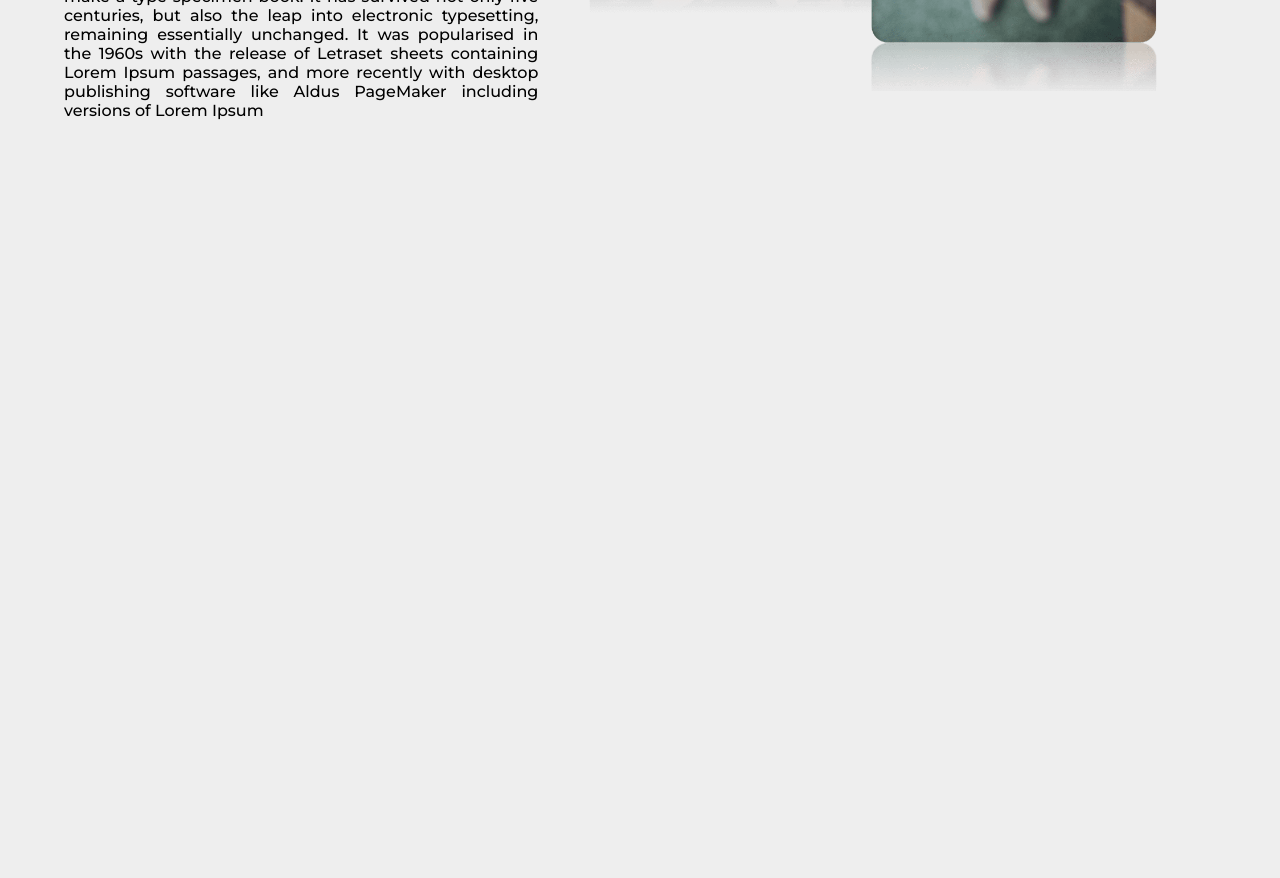
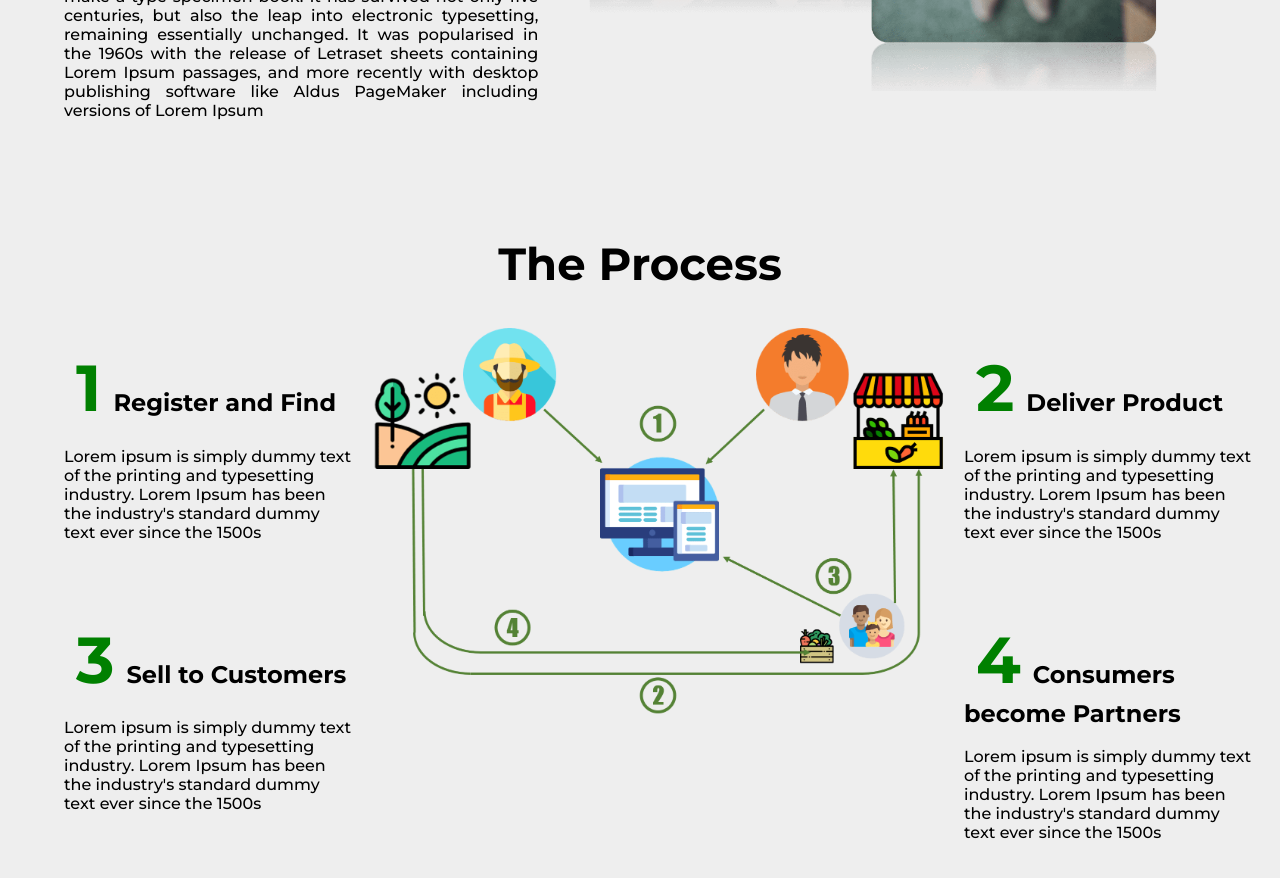
Before and after one commit to wenderzxavier/poales, a React (Create React App) app: page / in a window 1280 px wide. Shown: the part 1300-2178 px from the top of the page. Before the commit the page ends 1586 px from the top, so only its background shows below. Built offline with nearby package versions, Linux system fonts and the light colour scheme.

Commit message:
feat: implement about section 2
implement the second part of the about section using grid css. Add
responsiveness and fix minor bugs of this section.

```diff
--- a/src/components/About.js
+++ b/src/components/About.js
@@ -1,10 +1,11 @@
 import React from 'react'
-import img from '../img/products.png'
+import imgProducts from '../img/products.png'
+import flux from '../img/flux-5.png'
 import '../styles/About.css'
 
 const About = () => (
     <section id='about'>
-        <div>
+        <div id='section-about'>
             <div id='back-shape'></div>
             <div className='content'>
                 <div className='content-info'>
@@ -13,13 +14,31 @@ const About = () => (
                     <p>Lorem ipsum is simply dummy text of the printing and typesetting industry. Lorem Ipsum has been the industry's standard dummy text ever since the 1500s, when an unknown printer took a galley of type and scrambled it to make a type specimen book. It has survived not only five centuries, but also the leap into electronic typesetting, remaining essentially unchanged. It was popularised in the 1960s with the release of Letraset sheets containing Lorem Ipsum passages, and more recently with desktop publishing software like Aldus PageMaker including versions of Lorem Ipsum</p>
                 </div>
                 <div>
-                    <img id='products' src={img} alt='Frame with three pictures. Each of them contain hands holding products to the camera: Coffee, Strawberries and potatoes.' />
+                    <img id='products' src={imgProducts} alt='Frame with three pictures. Each of them contain hands holding products to the camera: Coffee, Strawberries and potatoes.' />
                 </div>
             </div>
         </div>
         <div>
-            <div id='back-shape2'></div>
-            <div></div>
+            <header className='heading-center'><h1>The Process</h1></header>
+            <div className='about-grid'>
+                <div className='flux'>
+                    <h2><span className='circle'>1</span>Register and Find</h2>
+                    <p>Lorem ipsum is simply dummy text of the printing and typesetting industry. Lorem Ipsum has been the industry's standard dummy text ever since the 1500s</p>
+                </div>
+                <div className='flux'>
+                    <h2><span className='circle'>2</span>Deliver Product</h2>
+                    <p>Lorem ipsum is simply dummy text of the printing and typesetting industry. Lorem Ipsum has been the industry's standard dummy text ever since the 1500s</p>
+                </div>
+                <img id='process-img' src={flux} alt='Poales process schema'></img>
+                <div className='flux'>
+                    <h2><span className='circle'>3</span>Sell to Customers</h2>
+                    <p>Lorem ipsum is simply dummy text of the printing and typesetting industry. Lorem Ipsum has been the industry's standard dummy text ever since the 1500s</p>
+                </div>
+                <div className='flux'>
+                    <h2><span className='circle'>4</span>Consumers become Partners</h2>
+                    <p>Lorem ipsum is simply dummy text of the printing and typesetting industry. Lorem Ipsum has been the industry's standard dummy text ever since the 1500s</p>
+                </div>
+            </div>
         </div>
     </section>
 )
--- a/src/styles/About.css
+++ b/src/styles/About.css
@@ -55,12 +55,49 @@
     margin-right: 50px;
 }
 
+#process-img{
+    width: 100%;
+    max-width: 600px;
+    grid-area: img;
+}
+
+.heading-center{
+    text-align: center;
+    font-family: 'Montserrat', 'Lucida Sans', 'Lucida Sans Regular', 'Lucida Grande', 'Lucida Sans Unicode', Geneva, Verdana, sans-serif;
+    font-size: 30px;
+    margin-top: 100px;
+}
+
+.about-grid{
+    display: grid;
+    grid-template-columns: 25% 50% 25%;
+    grid-template-rows: 50% 50%;
+    grid-gap: 18px;
+    grid-template-areas: 'flux1 img flux3'
+                         'flux2 img flux4';
+    justify-items: center;
+}
+
+.circle{
+    padding: 3px 12px;
+    font-size: 65px;
+    color: green;
+}
+
+
 @media screen and (max-width: 1000px){
     .content{
         flex-direction: column;
     }
     #back-shape{
         transform: scale(70) skewX(-30deg) rotate(4deg);
+    }
+    .about-grid{
+        grid-template-columns: 50% 50%;
+        grid-template-rows: 33.33% 33.33% 33.33%;
+        grid-template-areas: 'img img'
+                             'flux1 flux2'
+                             'flux3 flux4';
     }
 }
 
@@ -69,4 +106,12 @@
         left: 50px;
         transform: scale(40) skewX(-30deg) rotate(4deg);
     }
-}
+    .about-grid{
+        grid-template-columns: 100%;
+        grid-template-rows: 100% 100% 100% 100%;
+        grid-template-areas: 'img'
+                             'flux1'
+                             'flux2'
+                             'flux3'
+                             'flux4';
+    }}
```
Also changed, not shown: 1 other file (tests, documents, lock files or other folders).
